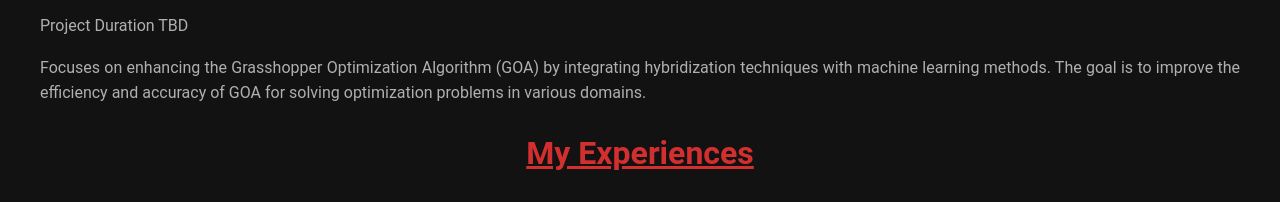
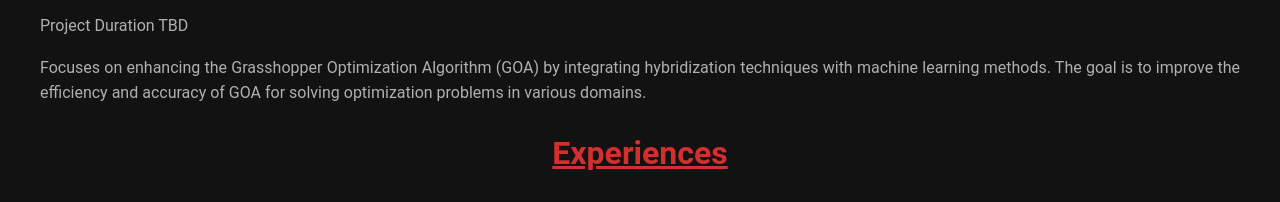
Before and after one commit to Rithvik-Koruturu/portfolio, a plain HTML site: page projects.html in a window 1280 px wide. Shown: the part 871-1073 px from the top of the page. Drawn offline with Linux system fonts and the light colour scheme.

Commit message:
Update projects.html

```diff
--- a/projects.html
+++ b/projects.html
@@ -60,7 +60,7 @@
         </div>
 
         <!-- Experiences Section -->
-        <h1 class="section-title">My Experiences</h1>
+        <h1 class="section-title">Experiences</h1>
 
         <!-- Mentorship-Research Experience -->
         <div class="experience">
```
